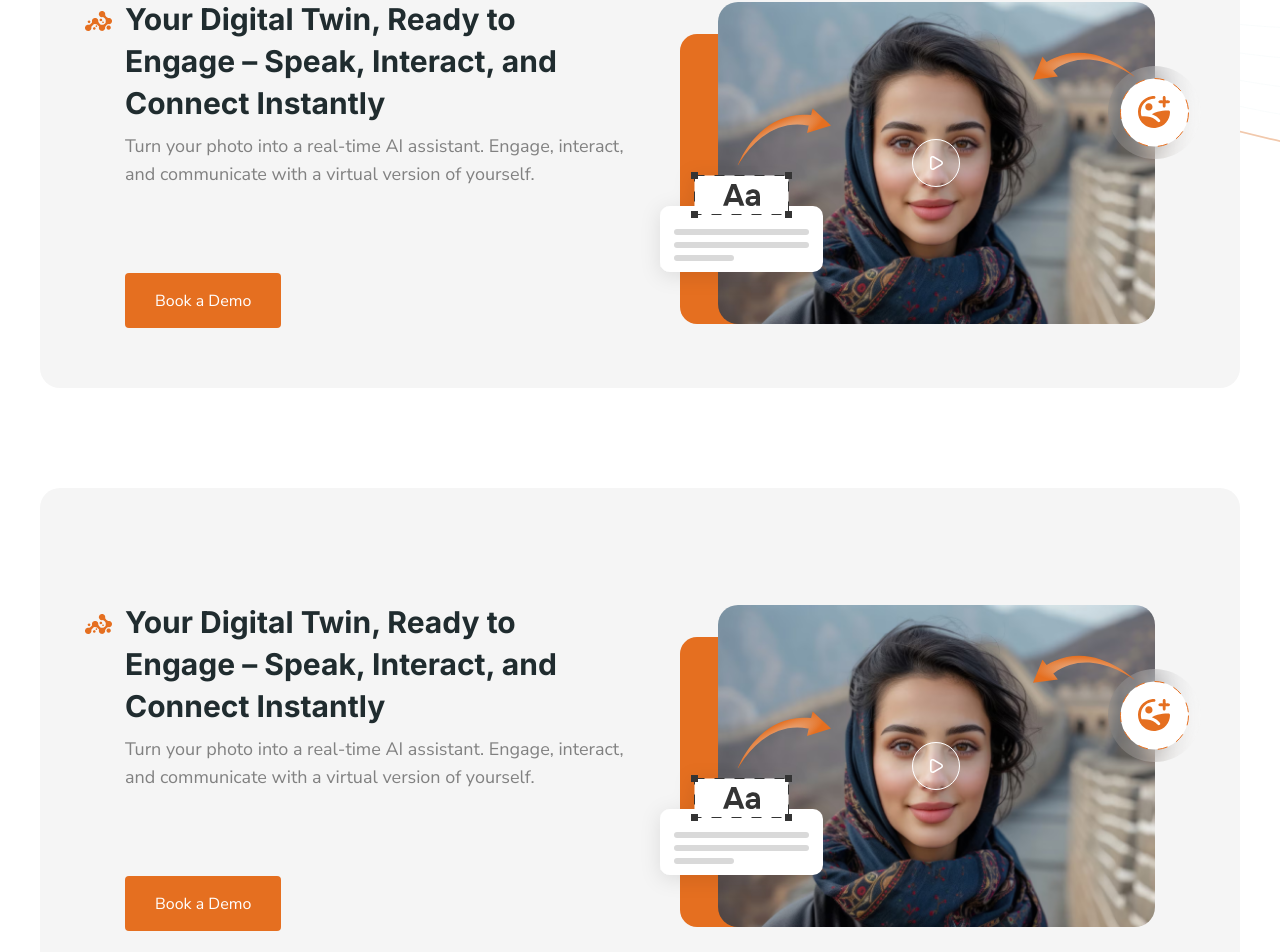
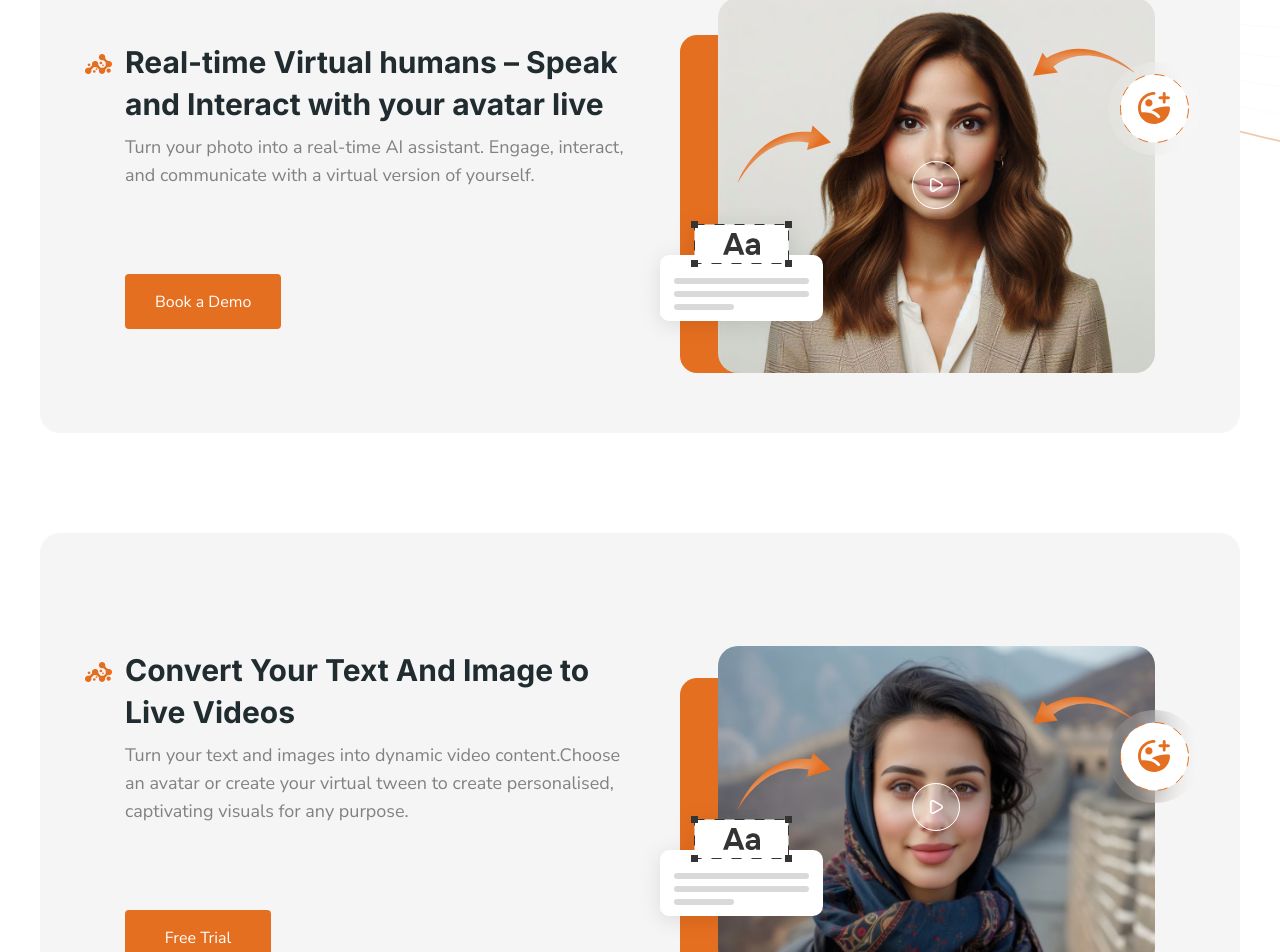
Before and after one commit to auspicious-soft/neurcg-site, a Next.js app: page / in a window 1280 px wide. Shown: the part 1835-2787 px from the top of the page. Built offline with nearby package versions, Linux system fonts and the light colour scheme; no server answers.

Commit message:
Sending real time demo res to contact us and others to trrial page

```diff
--- a/package.json
+++ b/package.json
@@ -11,9 +11,9 @@
   "dependencies": {
     "axios": "^1.7.7",
     "clsx": "^2.1.1",
-    "next": "14.2.6",
-    "react": "^18",
-    "react-dom": "^18",
+    "next": "^14.2.6",
+    "react": "^18.3.1",
+    "react-dom": "^18.3.1",
     "react-player": "^2.16.0",
     "sharp": "^0.33.5",
     "sonner": "^1.5.0"
--- a/src/app/page.tsx
+++ b/src/app/page.tsx
@@ -28,29 +28,32 @@ import GoogleAd from "@/components/google-ads";
 const OverviewData = [
   {
     id: "card-1",
-    title: "Your Digital Twin, Ready to Engage – Speak, Interact, and Connect Instantly ",
+    title: "Real-time Virtual humans – Speak and Interact with your avatar live",
     description: "Turn your photo into a real-time AI assistant. Engage, interact, and communicate with a virtual version of yourself.",
-    imgSrc: img1,
+    imgSrc: img0,
     buttonLink: "#contact-us",
+    buttonName: "Book a Demo",
     icon1: <CardIcon1 />,
     icon2: <TypeIcon1 />,
   },
   {
     id: "card-2",
-    title: "Your Digital Twin, Ready to Engage – Speak, Interact, and Connect Instantly ",
-    description: "Turn your photo into a real-time AI assistant. Engage, interact, and communicate with a virtual version of yourself.",
+    title: "Convert Your Text And Image to Live Videos",
+    description: "Turn your text and images into dynamic video content.Choose an avatar or create your virtual tween to create personalised, captivating visuals for any purpose.",
     imgSrc: img1,
-    buttonLink: "#contact-us",
+    buttonLink: `${process.env.NEXT_PUBLIC_USER_LINK}`,
+    buttonName: "Free Trial",
     icon1: <CardIcon1 />,
     icon2: <TypeIcon1 />,
   },
   {
     id: "card-3",
-    title: "Turn your videos into interactive experiences",
+    title: "Convert Your Audio And Image to Live Videos",
     description:
-      "Turn your traditional videos into interactive experiences by creating a real-time avatar of the presenter. Viewers can ask questions directly to the video, and the avatar responds instantly, offering personalized answers before seamlessly continuing with the content.",
+      "Bring your ideas to life! Convert your audio and images into stunning live videos with unique avatar animations, designed to reflect your digital persona in vibrant and engaging ways.",
     imgSrc: img2,
-    buttonLink: "#contact-us",
+    buttonLink: `${process.env.NEXT_PUBLIC_USER_LINK}`,
+    buttonName: "Free Trial",
     icon1: <CardIcon2 />,
     icon2: <TypeIcon2 />,
   },
@@ -63,7 +66,8 @@ const OverviewData = [
       "Translate video content in just a few clicks to reach a worldwide audience."],
     imgSrc: img3,
     //videoSrc: "/assets/maity.mp4",
-    buttonLink: "#contact-us",
+    buttonLink: `${process.env.NEXT_PUBLIC_USER_LINK}`,
+    buttonName: "Free Trial",
     icon1: <CardIcon3 />,
     icon2: <TypeIcon3 />,
   },
@@ -103,8 +107,8 @@ export default function Home() {
           <h3 className="mt-[20px] md:text-[22px] font-[600] text-[#00000080] max-w-[800px] mx-auto md:mt-[34px]  ">
               Create your own AI Assistant for Education, Customer Support, HR, Sales, and Limitless Possibilities...
           </h3>
-          <Link href="#contact-us" //<Link href={`${process.env.NEXT_PUBLIC_USER_LINK}`}   this was a code to go to the platform. I left it there, in case we need it
-            className="button mt-[20px] md:mt-[40px] md:px-[45px]">Book a Demo</Link>
+          <Link href={`${process.env.NEXT_PUBLIC_USER_LINK}`}
+            className="button mt-[20px] md:mt-[40px] md:px-[45px]">Free Trial</Link>
         </div>
         <div>
           <div className="relative pt-[50px]">
@@ -150,6 +154,7 @@ export default function Home() {
                  icon1={item.icon1}
                  icon2={item.icon2}
                  buttonLink={item.buttonLink}
+                 buttonName={item.buttonName}
                />
             ))}
           </div>
--- a/src/components/ProductDesc.tsx
+++ b/src/components/ProductDesc.tsx
@@ -46,6 +46,7 @@ const ProductDesc: React.FC<CardProps> = ({
   title,
   description,
   buttonLink,
+  buttonName,
   imgSrc,
   icon1,
   icon2,
@@ -75,7 +76,7 @@ const ProductDesc: React.FC<CardProps> = ({
 
         <div>
         <Link href={buttonLink} className="custom-button button md:min-w-[146px] ">
-          Book a Demo{" "}
+          {buttonName}{" "}
         </Link>
         </div>
       </div>
```
Also changed, not shown: 1 other file (tests, documents, lock files or other folders).
